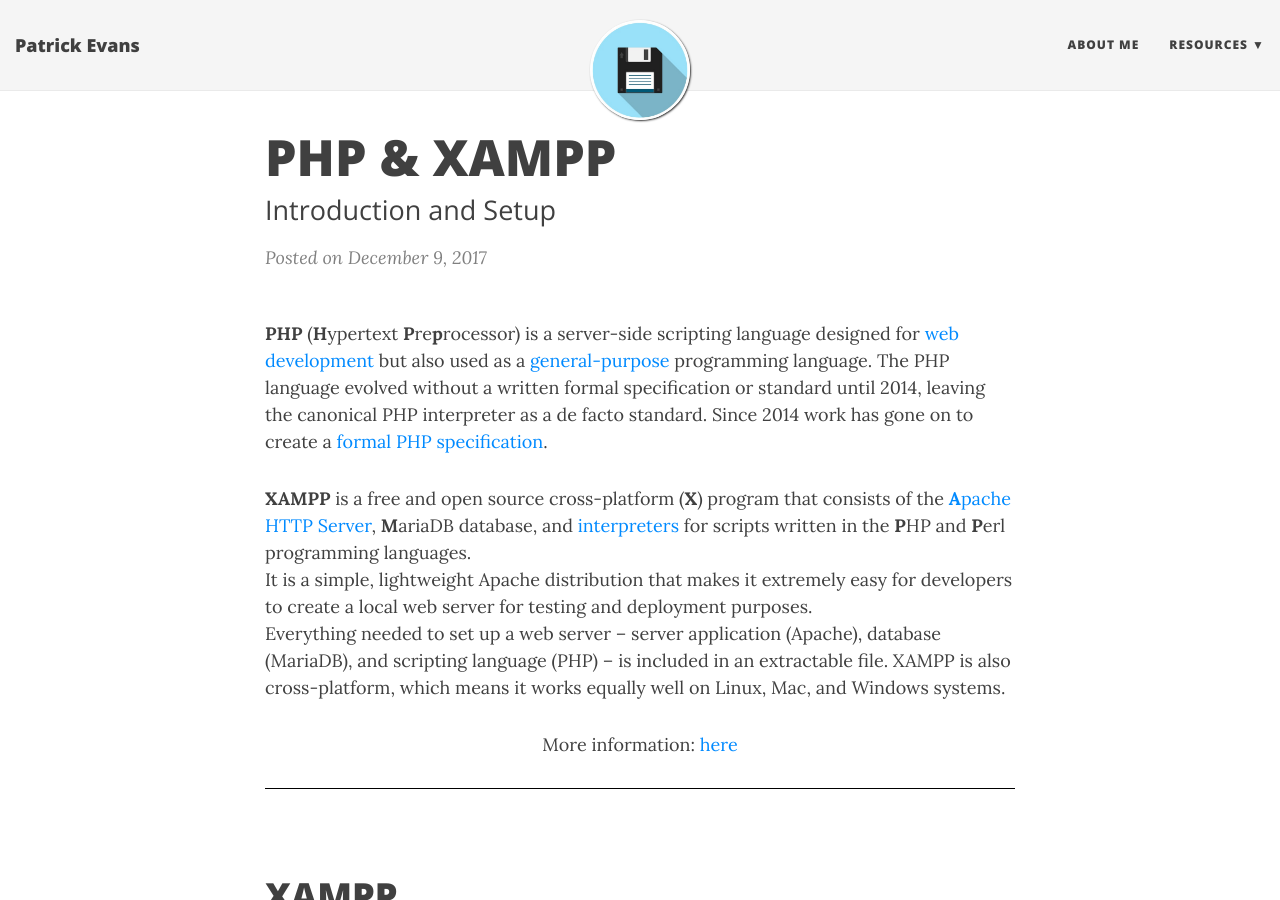
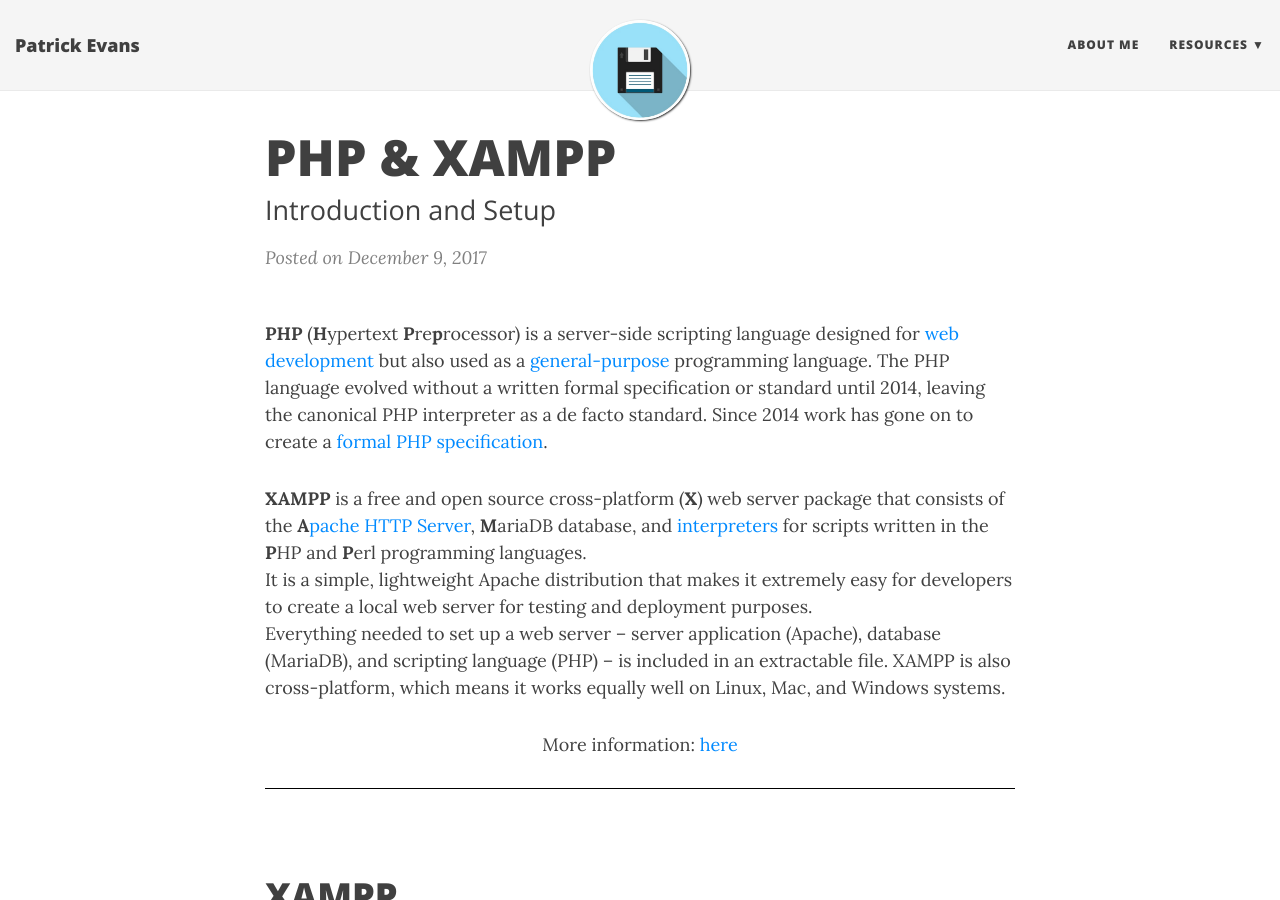
Before and after one commit to patevs/old_blog, a Jekyll site: the page built from _posts/2017-12-09-php.md, in a window 1280 px wide and 900 px high. Built offline with Jekyll 4.4.1, drawn with Linux system fonts in a browser that asks for light colours; nearby versions of some CDN libraries.

Commit message:
updating_1 php _post

```diff
--- a/_posts/2017-12-09-php.md
+++ b/_posts/2017-12-09-php.md
@@ -10,7 +10,7 @@ subtitle: Introduction and Setup
 The PHP language evolved without a written formal specification or standard until 2014, leaving the canonical PHP interpreter as a de facto standard. Since 2014 work has gone on to create a <a href="https://www.itworld.com/article/2697195/enterprise-software/php-gets-a-formal-specification--at-last.html">formal PHP specification</a>.
 </p>
 <p>
-<strong>XAMPP</strong> is a free and open source cross-platform (<strong>X</strong>) program that consists of the <a href="https://en.wikipedia.org/wiki/Apache_HTTP_Server"><strong>A</strong>pache HTTP Server</a>, <strong>M</strong>ariaDB database, and <a href="https://en.wikipedia.org/wiki/Interpreter_(computing)">interpreters</a> for scripts written in the <strong>P</strong>HP and <strong>P</strong>erl programming languages.<br>
+<strong>XAMPP</strong> is a free and open source cross-platform (<strong>X</strong>) web server package that consists of the <strong>A</strong><a href="https://en.wikipedia.org/wiki/Apache_HTTP_Server">pache HTTP Server</a>, <strong>M</strong>ariaDB database, and <a href="https://en.wikipedia.org/wiki/Interpreter_(computing)">interpreters</a> for scripts written in the <strong>P</strong>HP and <strong>P</strong>erl programming languages.<br>
 It is a simple, lightweight Apache distribution that makes it extremely easy for developers to create a local web server for testing and deployment purposes.<br>
 Everything needed to set up a web server – server application (Apache), database (MariaDB), and scripting language (PHP) – is included in an extractable file. XAMPP is also cross-platform, which means it works equally well on Linux, Mac, and Windows systems.
 </p>
```
